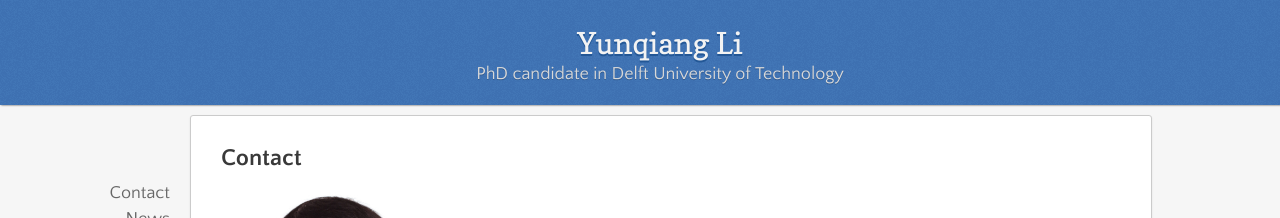
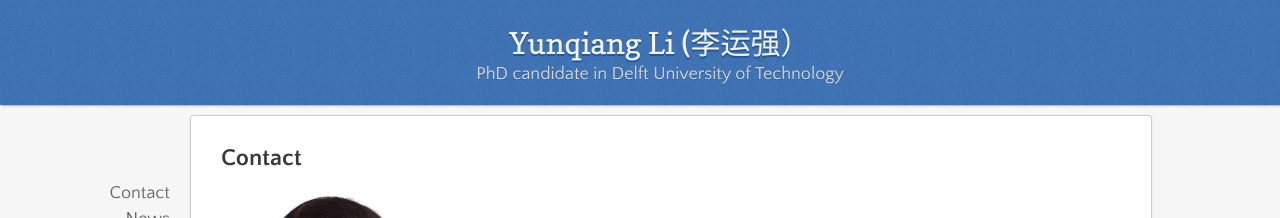
Before and after one commit to liyunqianggyn/liyunqianggyn.github.io, a Jekyll site: the page built from index.md, in a window 1280 px wide. Shown: the top 218 px of the page. Built offline with Jekyll 4.4.1, drawn with Linux system fonts in a browser that asks for light colours; nearby versions of some CDN libraries; our own code applies the rules of GitHub Pages for plain Markdown files.

Commit message:
Update _config.yml

```diff
--- a/_config.yml
+++ b/_config.yml
@@ -1,6 +1,6 @@
 # Site wide configuration
 #theme: jekyll-theme-minimal
-title: Yunqiang Li
+title: Yunqiang Li (李运强）
 locale: en_US
 description: PhD candidate in Delft University of Technology
 
```
